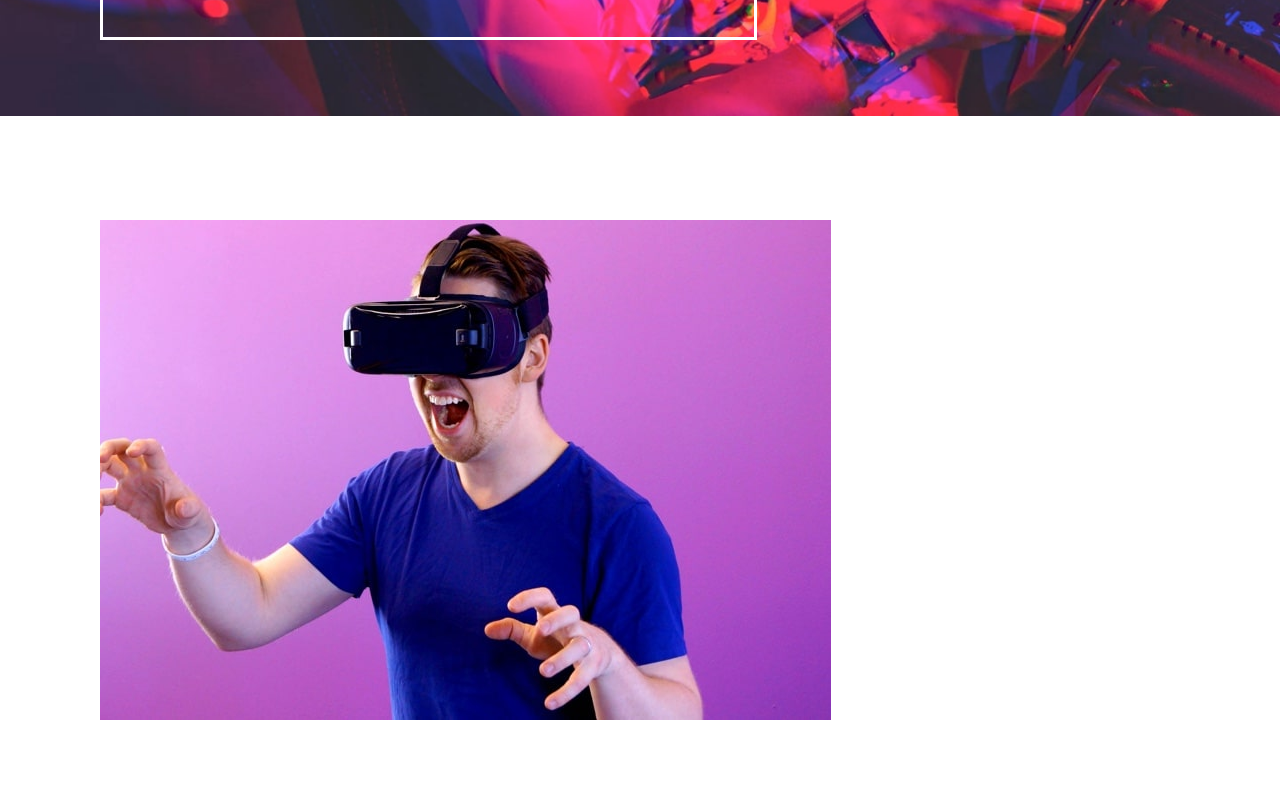
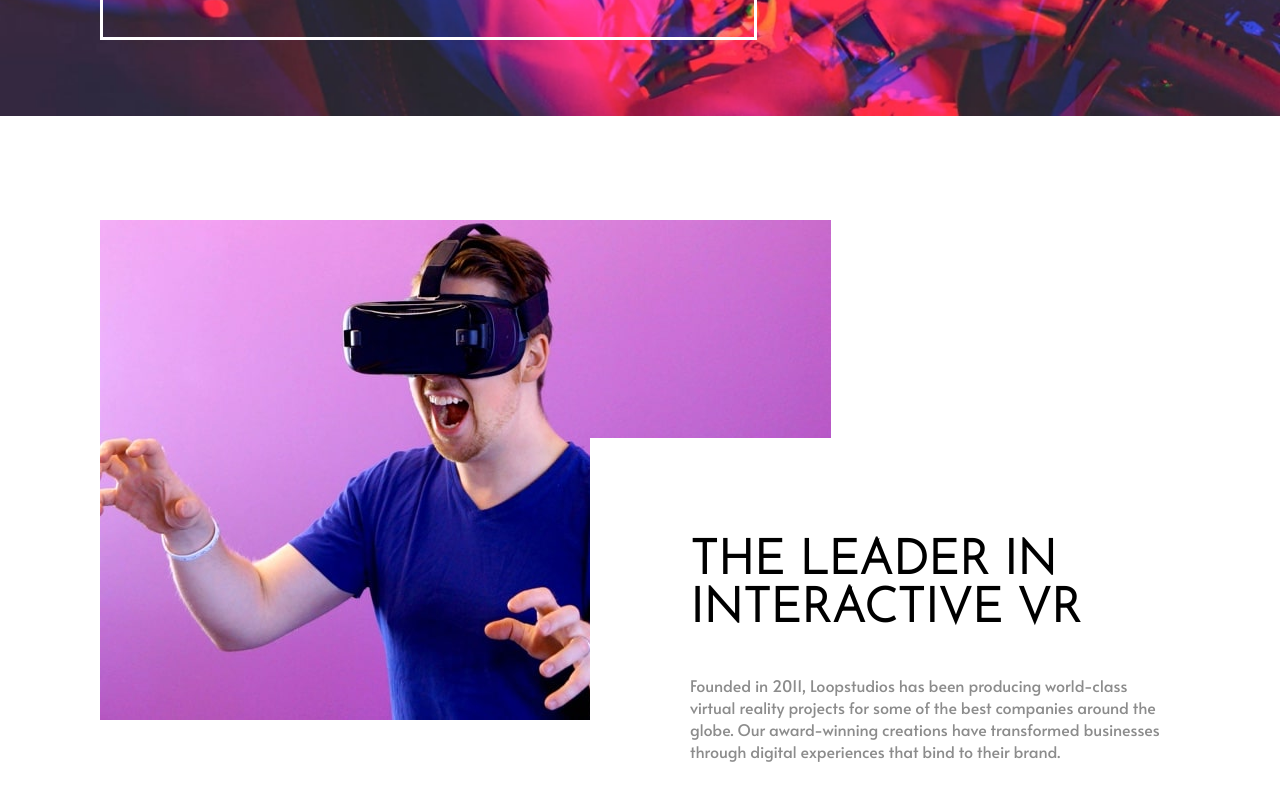
Before and after one commit to DantDev/loopstudios-page, a React (Vite) app: page / in a window 1280 px wide. Shown: the part 462-1262 px from the top of the page. Built offline with nearby package versions, Linux system fonts and the light colour scheme.

Commit message:
text added to content-1

```diff
--- a/src/App.jsx
+++ b/src/App.jsx
@@ -35,6 +35,10 @@ function App() {
       </div>
       <div className="content-1">
         <img className="img-interactive" src={imgInteractive} />
+        <div className="content-1-info">
+          <h2 className="content-1-title">THE LEADER IN INTERACTIVE VR</h2>
+          <p className="content-1-text">Founded in 2011, Loopstudios has been producing world-class virtual reality projects for some of the best companies around the globe. Our award-winning creations have transformed businesses through digital experiences that bind to their brand.</p>
+        </div>
       </div>
     </div>
   )
--- a/src/index.css
+++ b/src/index.css
@@ -150,3 +150,23 @@ span{
 .content-1{
   padding: 100px;
 }
+
+.content-1-info{
+  position: absolute;
+  top: 900px;
+  right: 20px;
+  background: white;
+  width: 670px;
+  padding: 100px;
+}
+
+.content-1-title{
+  font-family: var(--ff-josefin);
+  font-size: 3em;
+  margin-bottom: 40px;
+}
+
+.content-1-text{
+  font-family: var(--ff-alata);
+  color: var(--clr-dark-gray);
+}
```
